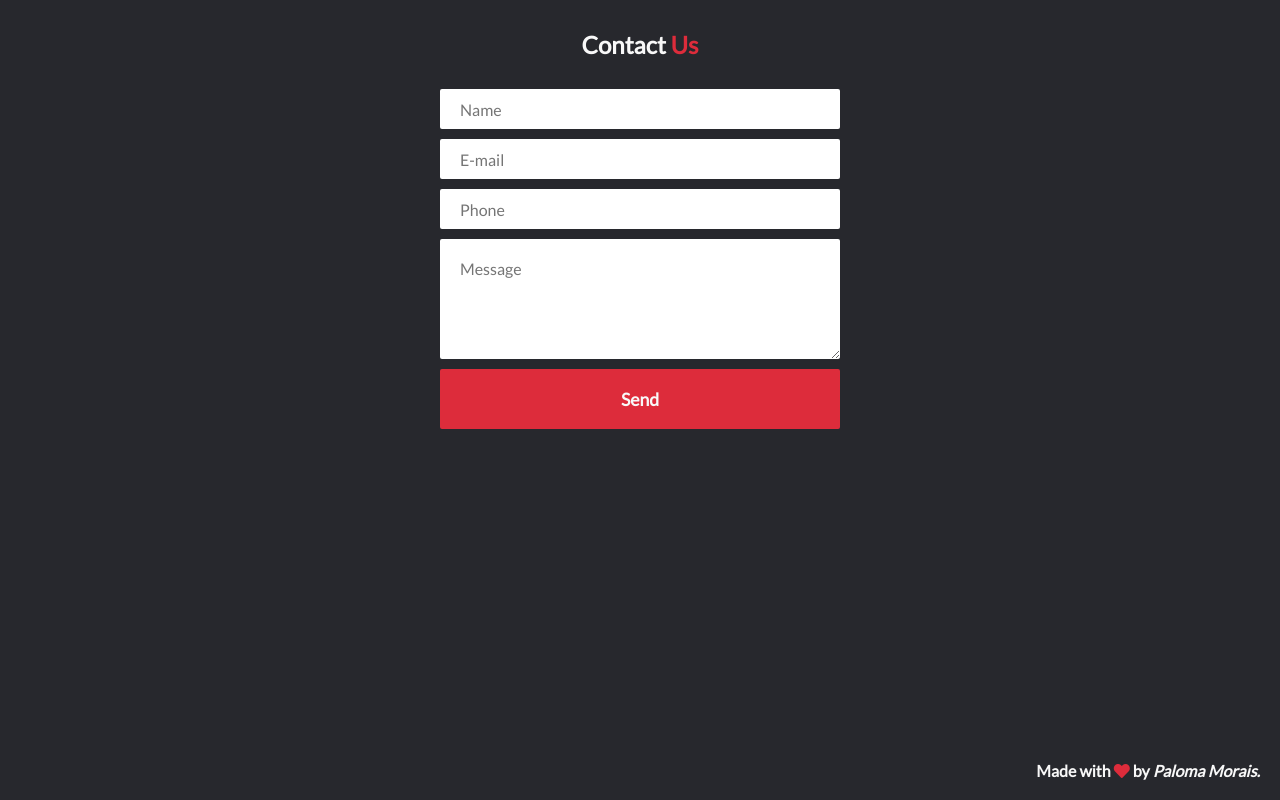
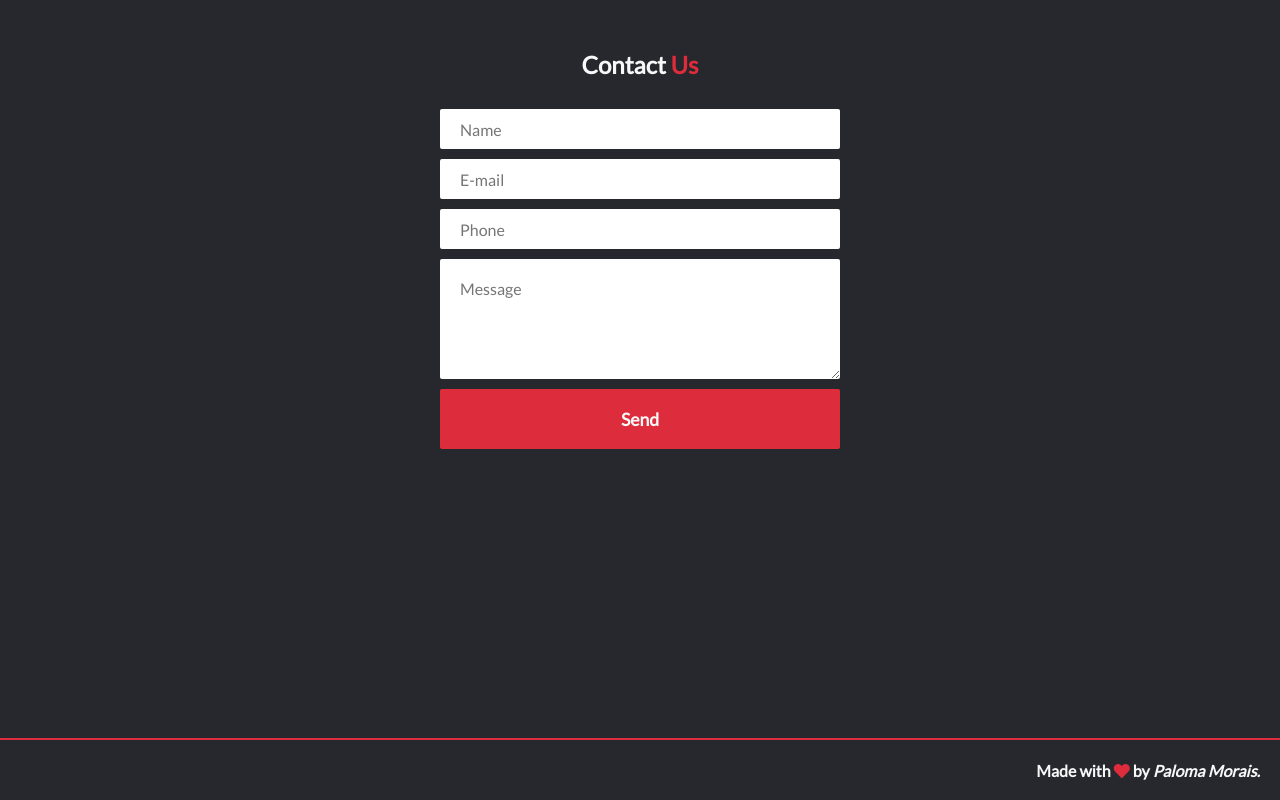
Before and after one commit to palomamorais-developer/Front-end-projects, a plain HTML site: page Forms/1-basic-form/index.html in a window 1280 px wide. Drawn offline with Linux system fonts and the light colour scheme.

Commit message:
update and bugfix

```diff
--- a/Forms/1-basic-form/index.html
+++ b/Forms/1-basic-form/index.html
@@ -21,6 +21,7 @@
         <textarea class="generic message" placeholder="Message"></textarea>
         <input type="submit" value="Send" class="generic button">
     </div>
+    <div class="line"></div>
     <div class="footer">
         <p>Made with <i class="fas fa-heart red-color"></i> by <em><a href="https://www.linkedin.com/in/palomasamorais/">Paloma Morais</a>.</em></p>
     </div>
--- a/Forms/1-basic-form/style.css
+++ b/Forms/1-basic-form/style.css
@@ -8,6 +8,7 @@
 :root {
     --dark: #27282D;
     --red: #dd2c3b;
+    --darkRed: #9e212c;
     --white: #f8f8f8;
 }
 
@@ -37,8 +38,8 @@ body {
     text-align: center;
 }
 
-.form-container h2 {
-    padding: 20px 0;
+.title {
+    padding: 40px 0 20px 0;
     font-size: 1.5rem;
 }
 
@@ -60,6 +61,12 @@ body {
     font-size: 1.1rem;
     color: var(--white);
     font-weight: bold;
+    transition: .5s;
+}
+
+.button:hover {
+    transition: .5s;
+    background-color: var(--darkRed);
 }
 
 .footer {
@@ -85,3 +92,11 @@ body {
 .red-color {
     color: var(--red);
 }
+
+.line {
+    padding: 1px;
+    width: 100%;
+    background-color: var(--red);
+    position: absolute;
+    bottom: 60px;
+}
```
Also changed, not shown: Forms/1-basic-form/source/screenshoot-desktop.png (added), Forms/1-basic-form/source/screenshoot-mobile.png (added), Forms/1-basic-form/source/simple-form.gif (added), 1 other file.
